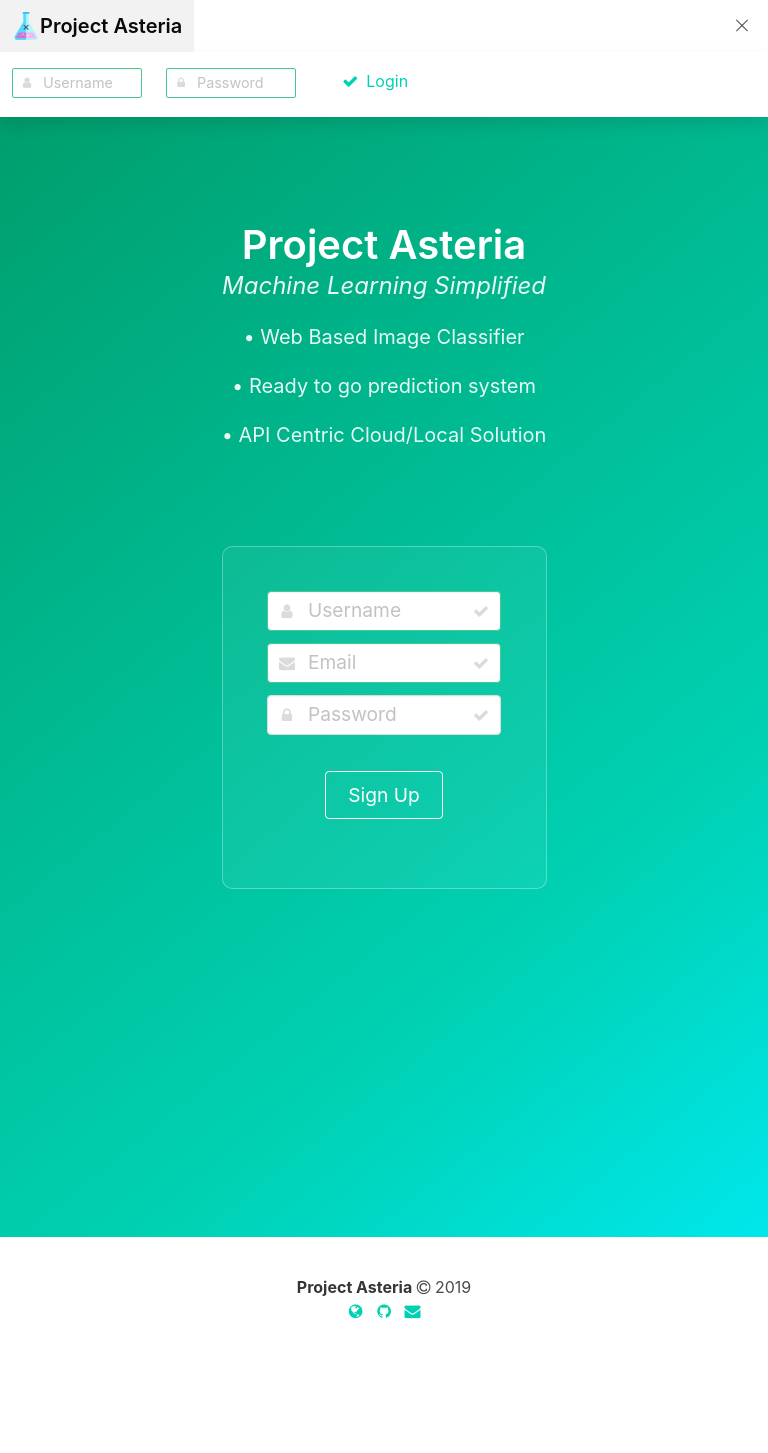
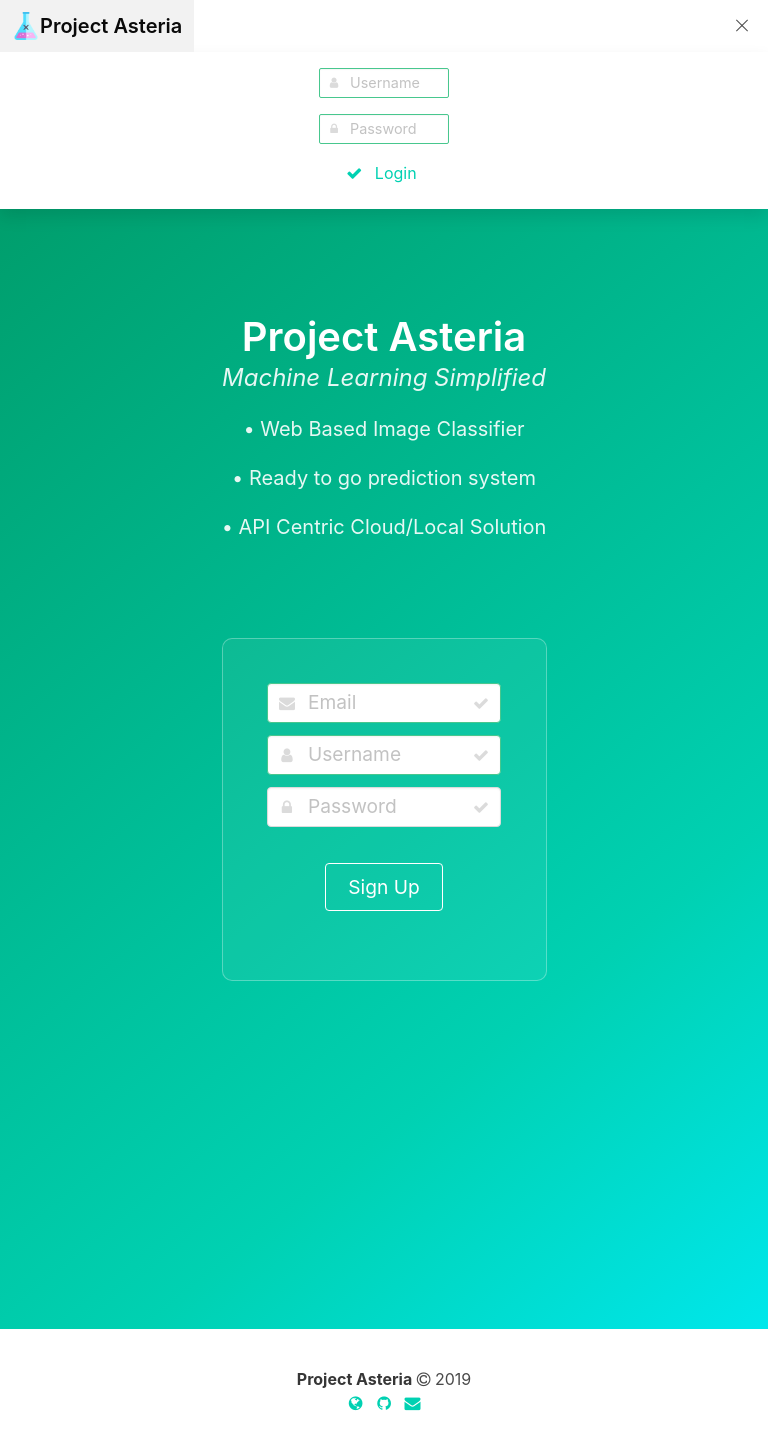
Before and after one commit to projectasteria/FrontEndWebApp, a Flask app: page / in a window 768 px wide, after a click that opens the changed part. Before the commit the page ends 1319 px from the top, so only its background shows below. Run offline with Flask 2, Linux system fonts and the light colour scheme; some libraries are stand-ins or nearby versions.

Commit message:
Mobile UI Changes and fixed bugs

```diff
--- a/static/css/style.css
+++ b/static/css/style.css
@@ -74,7 +74,7 @@ h6 {
   }
 
   #login-text {
-    font-size: 2.5em;
+    font-size: 2.2em;
     margin-bottom: 5%;
     cursor: pointer;
     display: block;
@@ -93,14 +93,10 @@ h6 {
 
   a#nav-login-field {
       text-align: center;
-      float: left;
+      margin-left: auto;
+      margin-right: auto;
+      display: table;
   }
-
-  /*
-  div#navbar-menu-id {
-    margin-left: 13%;
-  }
-  */
 
   .nav-bar-end {
     margin-left: 20%;
@@ -121,13 +117,49 @@ h6 {
 
   #login-button {
     margin-top: -1%;
-    margin-left: 3%;
+    margin-left: auto;
+    margin-right: auto;
+    display: block;
+    width: 35%;
+  }
+
+  /* Or with lines on side */
+  .decorated {
+    overflow: hidden;
+    text-align: center;
+    margin-bottom: 1em;
+  }
+
+  .decorated > span {
+    position: relative;
+    display: inline-block;
+  }
+
+  .decorated > span:before, .decorated > span:after {
+    content: '';
+    position: absolute;
+    top: 50%;
+    border-bottom: 2px solid;
+    width: 592px; /* half of limiter */
+    margin: 0 20px;
+  }
+
+  .decorated > span:before {
+    right: 100%;
+  }
+
+  .decorated > span:after {
+    left: 100%;
   }
 }
 
 /* laptops or desktops */
 @media only screen and (min-width: 768px) {
   #login-text {
+    display: none;
+  }
+
+  .decorated {
     display: none;
   }
 }
@@ -172,4 +204,5 @@ footer {
   margin: 0% -8px 0px -8px;
   padding: 5%;
   text-align: center;
+  overflow: hidden;
 }
--- a/static/js/scripts.js
+++ b/static/js/scripts.js
@@ -69,3 +69,8 @@ $("#navbar-burger-id").click(function () {
     $("#navbar-menu-id").addClass("is-active");
   }
 });
+
+var fixed = document.querySelector(".fixed"),
+    distanceFromTop = fixed.getBoundingClientRect().top;
+fixed.style.top = distanceFromTop + 'px';
+fixed.style.bottom = 'auto';
--- a/templates/login.html
+++ b/templates/login.html
@@ -36,7 +36,7 @@
             </p>
           </div>
         </a>
-        <span class="navbar-item">
+        <span id="nav-login-field" class="navbar-item">
           <a id="login-button" class="button is-primary is-inverted">
             <span class="icon">
               <i class="fa fa-check"></i>
@@ -66,11 +66,12 @@
             <div class="signup-area">
               <h1 id="signup" class="title">Sign Up</h1>
               <h1 id="login-text" href="#" onclick="document.querySelector('.navbar-menu').classList.toggle('is-active');">Log In</h1>
+              <h2 class="decorated"><span>OR<span></h2>
               <div class="field">
                 <p class="control has-icons-left has-icons-right">
-                  <input id="signup-user" class="input is-success" type="text" placeholder="Username">
+                  <input id="signup-mail" class="input is-success" type="text" placeholder="Email">
                   <span class="icon is-small is-left">
-                    <i class="fa fa-user"></i>
+                    <i class="fa fa-envelope"></i>
                   </span>
                   <span class="icon is-small is-right">
                     <i class="fa fa-check"></i>
@@ -79,9 +80,9 @@
               </div>
               <div class="field">
                 <p class="control has-icons-left has-icons-right">
-                  <input id="signup-mail" class="input is-success" type="text" placeholder="Email">
+                  <input id="signup-user" class="input is-success" type="text" placeholder="Username">
                   <span class="icon is-small is-left">
-                    <i class="fa fa-envelope"></i>
+                    <i class="fa fa-user"></i>
                   </span>
                   <span class="icon is-small is-right">
                     <i class="fa fa-check"></i>
```
